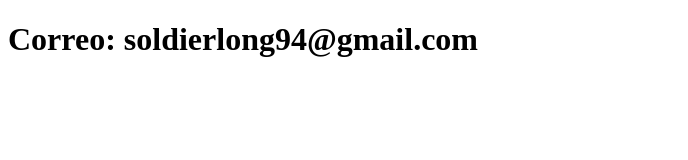
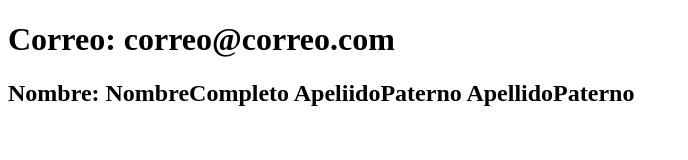
Before and after one commit to SergioArroyo16/sistema-de-registro, a plain HTML site: page contacto.html in a window 1280 px wide. Shown: the whole page, without its empty margins (0-688 px from the left). Drawn offline with Linux system fonts and the light colour scheme.

Commit message:
Actualizando el contacto.html

```diff
--- a/contacto.html
+++ b/contacto.html
@@ -6,6 +6,7 @@
     <title>Contacto</title>
 </head>
 <body>
-    <h1>Correo: soldierlong94@gmail.com</h1>
+    <h1>Correo: correo@correo.com</h1>
+    <h2>Nombre: NombreCompleto ApeliidoPaterno ApellidoPaterno</h2>
 </body>
 </html>
```
